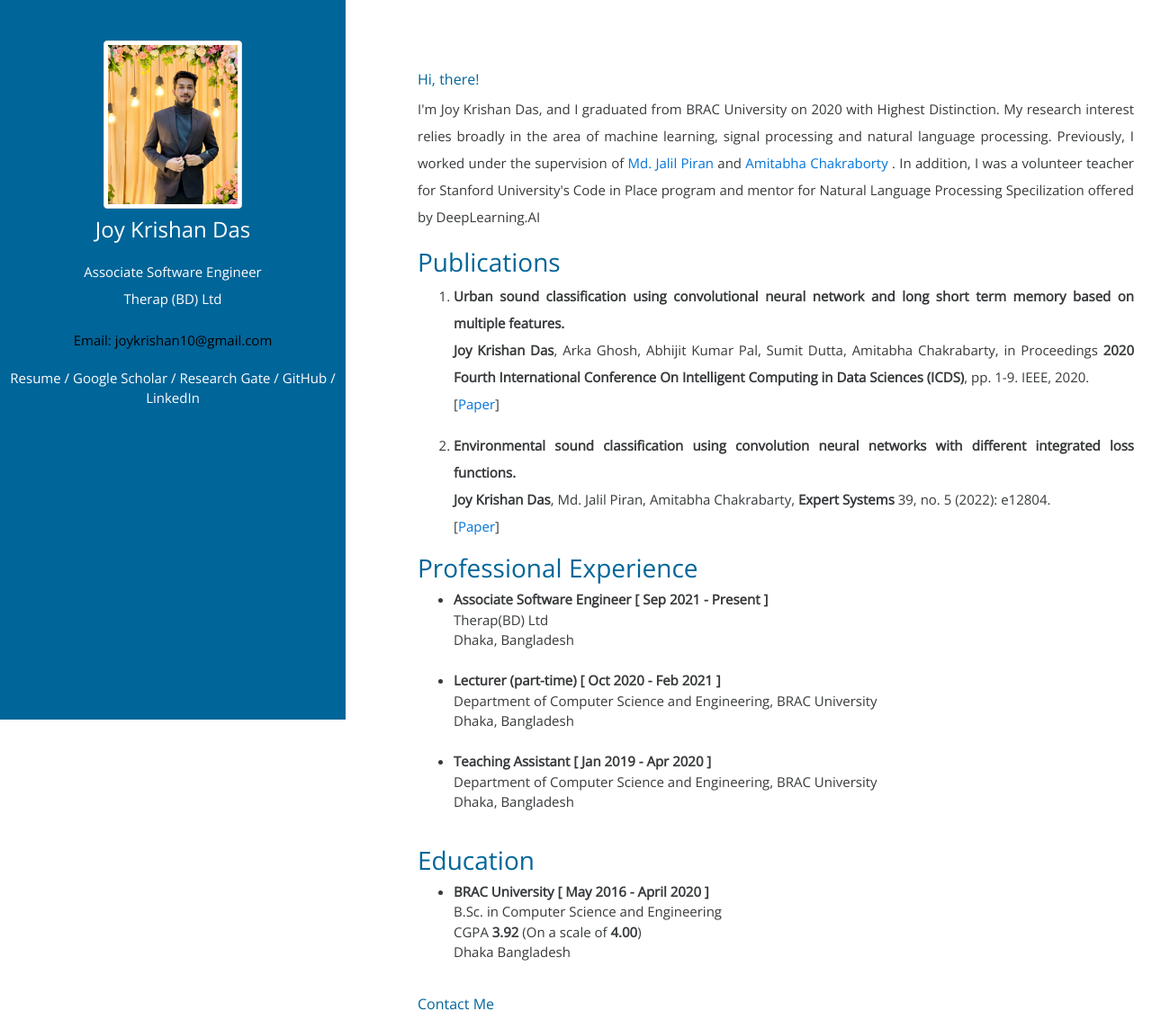
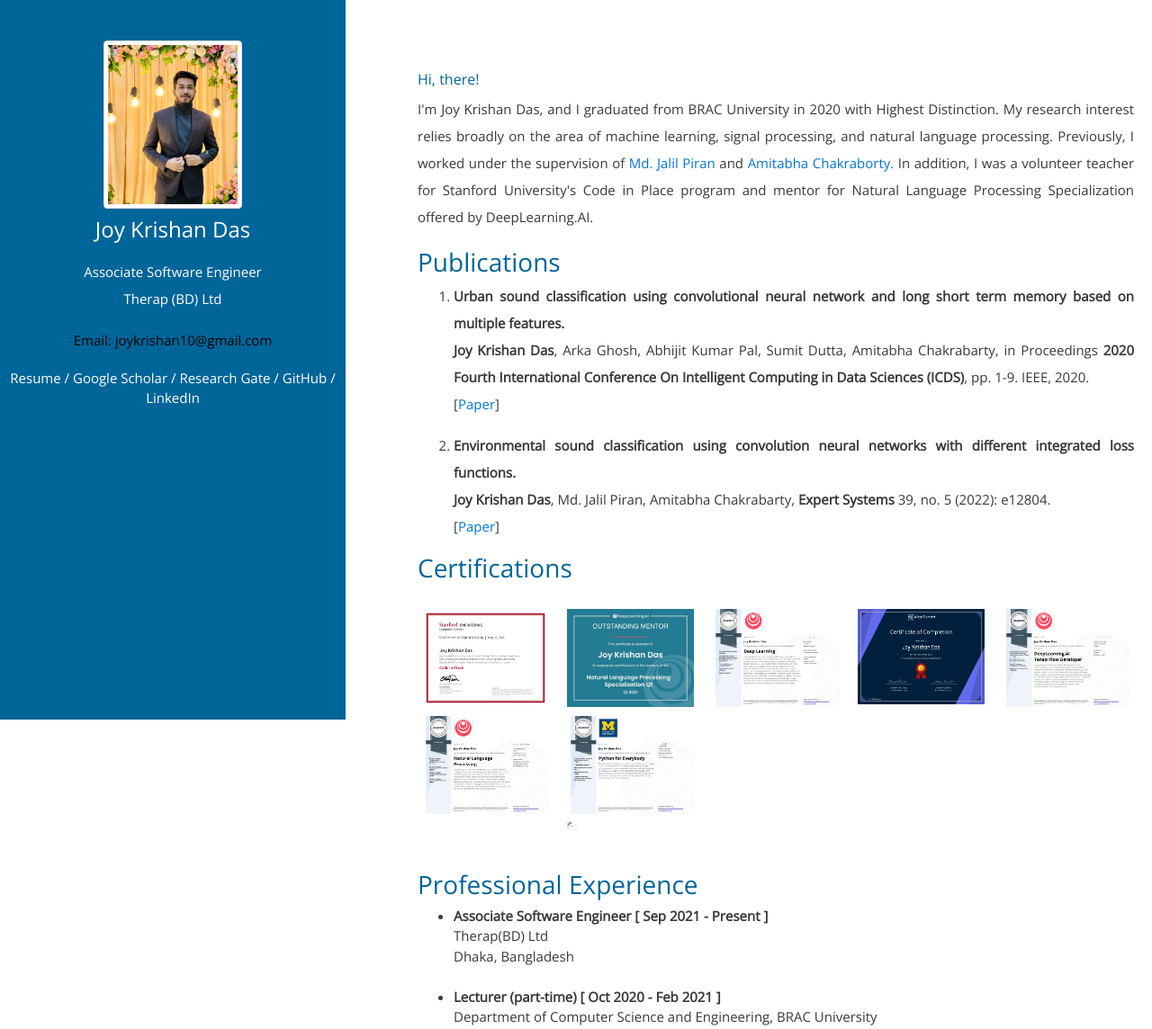
Before and after one commit to JoyKrishan/joy-krishan-das, a Django app: page / in a window 1280 px wide. Shown: the top 1144 px of the page at 90% size. Run offline with Django 4.2, Linux system fonts and the light colour scheme; some libraries are stand-ins or nearby versions.

Commit message:
added certificates and fixed introduction

```diff
--- a/myblog/templates/myblog/index.html
+++ b/myblog/templates/myblog/index.html
@@ -106,6 +106,46 @@
 
                                 </ol>
 
+                            </section>
+
+                            <section id="galleryone" class="tm-section">
+                                <header><strong><h3 class="tm-blue-text  tm-margin-b-30">Certifications</h3></strong></header>
+                                <div class="tm-gallery-container tm-gallery-1">
+
+
+                                    <div class="tm-img-container tm-img-container-1">
+                                        <a href="{% static 'myblog/img/Code In Place.jpg' %}">
+                                            <img src="{% static 'myblog/img/Code In Place.jpg' %}" alt= "CIP Section Leader" class="img-fluid tm-img-tn"></a>
+                                    </div>
+
+                                    <div class="tm-img-container tm-img-container-1">
+                                        <a href="{% static 'myblog/img/Joy Krishan Das NLP Mentor Certificate-1.jpg' %}">
+                                            <img src="{% static 'myblog/img/Joy Krishan Das NLP Mentor Certificate-1.jpg' %}" alt= "NLP Mentor" class="img-fluid tm-img-tn"></a>
+                                    </div>
+                                    <div class="tm-img-container tm-img-container-1">
+                                        <a href="{% static 'myblog/img/DeepLearning-1.jpg' %}">
+                                            <img src="{% static 'myblog/img/DeepLearning-1.jpg' %}" alt= "Deep Learning" class="img-fluid tm-img-tn"></a>
+                                    </div>
+                                    <div class="tm-img-container tm-img-container-1">
+                                        <a href="{% static 'myblog/img/AlgoExpert.jpg' %}">
+                                            <img src="{% static 'myblog/img/AlgoExpert.jpg' %}" alt= "AlgoExpert" class="img-fluid tm-img-tn"></a>
+                                    </div>
+                                    <div class="tm-img-container tm-img-container-1">
+                                        <a href="{% static 'myblog/img/DeepLearning.AI Tensorflow Developer-1.jpg' %}">
+                                            <img src="{% static 'myblog/img/DeepLearning.AI Tensorflow Developer-1.jpg' %}" alt= "DeepLearning.AI Tensorflow Developer" class="img-fluid tm-img-tn"></a>
+                                    </div>
+                                    <div class="tm-img-container tm-img-container-1">
+                                        <a href="{% static 'myblog/img/NaturalLanguageProcessing-1.jpg' %}">
+                                            <img src="{% static 'myblog/img/NaturalLanguageProcessing-1.jpg' %}" alt= "Natural Language Processing" class="img-fluid tm-img-tn"></a>
+                                    </div>
+                                    <div class="tm-img-container tm-img-container-1">
+                                        <a href="{% static 'myblog/img/PythonForEverybody-1.jpg' %}">
+                                            <img src="{% static 'myblog/img/PythonForEverybody-1.jpg' %}" alt= "Python For Everybody" class="img-fluid tm-img-tn"></a>
+                                    <div class="tm-img-container tm-img-container-1">
+                                        <a href="{% static 'myblog/img/DjangoForEverybody-1.jpg' %}">
+                                            <img src="{% static 'myblog/img/DjangoForEverybody-1.jpg' %}" alt= "Django For Everybody" class="img-fluid tm-img-tn"></a>
+                                    </div>
+                                </div>
                             </section>
 
                             <section>
--- a/myblog/views.py
+++ b/myblog/views.py
@@ -14,11 +14,11 @@
 
 __intro_links = {
     "currentPosition": ["Associate Software Engineer", "Therap (BD) Ltd"],
-    "Resume": "Hello",
+    "Resume": "https://drive.google.com/file/d/16R1hgl5fPDWq21f9MuO-PBDVvmVA6H-A/view?usp=sharing",
     "Google Scholar": "https://scholar.google.com/citations?user=QxAODxAAAAAJ&hl=en",
     "Research Gate": "https://www.researchgate.net/profile/Joy-Das-7",
     "GitHub": "https://github.com/JoyKrishan",
-    "LinkedIn": "Hello"
+    "LinkedIn": "https://www.linkedin.com/in/joy-krishan-das-463475167/"
 }
 
 __name = "Joy Krishan Das"
@@ -30,9 +30,7 @@
 } # Name, links
 
 
-__introduction =  """I'm Joy Krishan Das, and I graduated from BRAC University on 2020 with Highest Distinction. My research interest relies broadly in the area of machine
- learning, signal processing and natural language processing. Previously, I worked under the supervision of  <a href = "http://home.sejong.ac.kr/~piran/"> Md. Jalil Piran </a> and  <a href = "https://www.bracu.ac.bd/about/people/amitabha-chakrabarty-phd"> Amitabha Chakraborty </a>. In addition, I was a volunteer
- teacher for Stanford University's Code in Place program and mentor for Natural Language Processing Specilization offered by DeepLearning.AI<p>"""
+__introduction =  """I'm Joy Krishan Das, and I graduated from BRAC University in 2020 with Highest Distinction. My research interest relies broadly on the area of machine learning, signal processing, and natural language processing. Previously, I worked under the supervision of  <a href = "http://home.sejong.ac.kr/~piran/"> Md. Jalil Piran </a> and  <a href = "https://www.bracu.ac.bd/about/people/amitabha-chakrabarty-phd"> Amitabha Chakraborty.</a> In addition, I was a volunteer teacher for Stanford University's Code in Place program and mentor for Natural Language Processing Specialization offered by DeepLearning.AI.<p>"""
 
 __experience = [['Associate Software Engineer', 'Therap(BD) Ltd', 'Sep 2021 - Present','Dhaka, Bangladesh'],
                 ['Lecturer (part-time)', 'Department of Computer Science and Engineering, BRAC University', 'Oct 2020 - Feb 2021', 'Dhaka, Bangladesh'],
--- a/templates/base.html
+++ b/templates/base.html
@@ -11,6 +11,7 @@
             {% endblock %} </title>
     <link rel="stylesheet" href= "{% static 'styles.css' %}"> <!-- base css if required -->
     <link rel="stylesheet" href= "{% static 'header.css' %}"> <!-- base css if required -->
+    <link rel="shortcut icon" type="image/png" href="{% static 'myblog/img/favicon.ico' %}"/>
     {%block css_files %}{% endblock %} <!-- App- wise CSS-->
 </head>
 <body>
```
Also changed, not shown: myblog/static/myblog/img/AlgoExpert.jpg (added), myblog/static/myblog/img/Code In Place.jpg (added), myblog/static/myblog/img/Joy Krishan Das NLP Mentor Certificate-1.jpg (added), myblog/static/myblog/img/favicon.ico (added).
